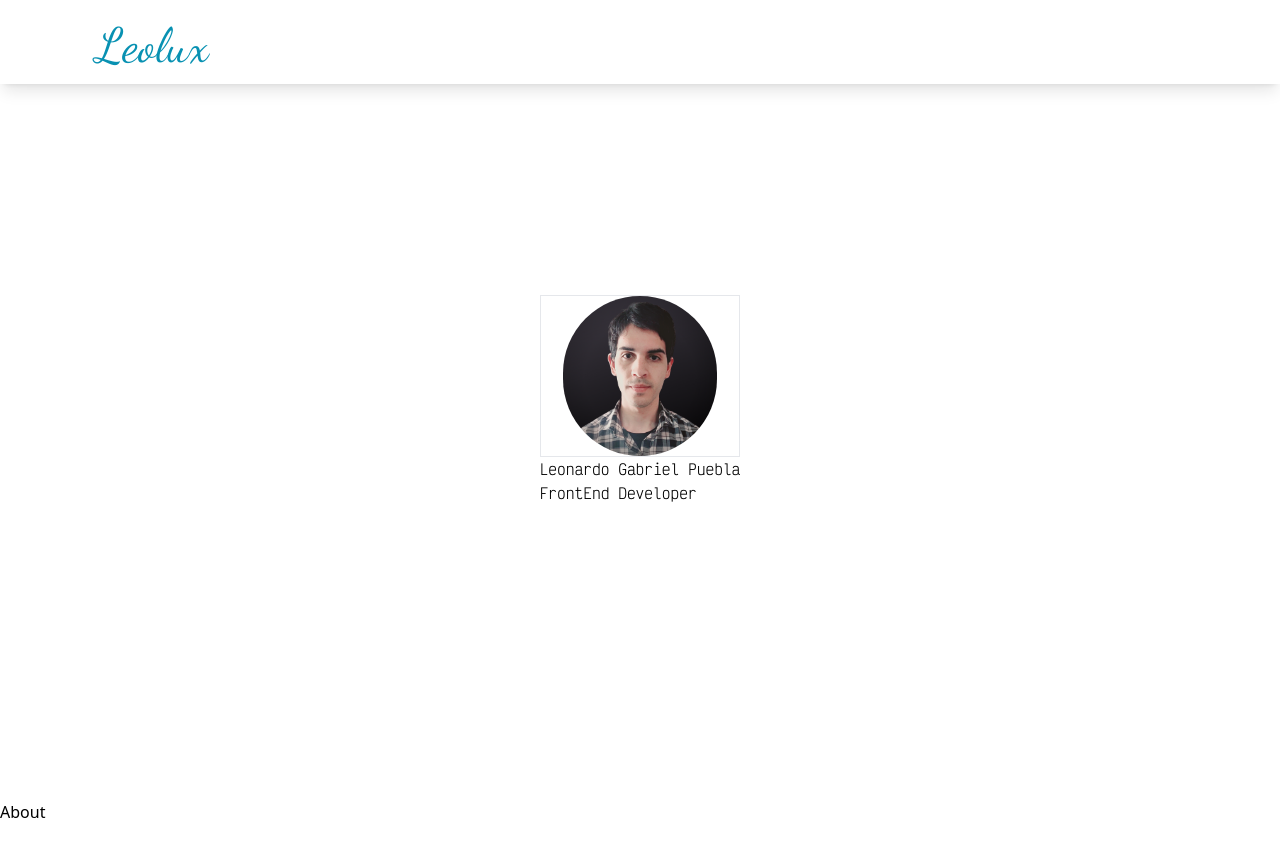
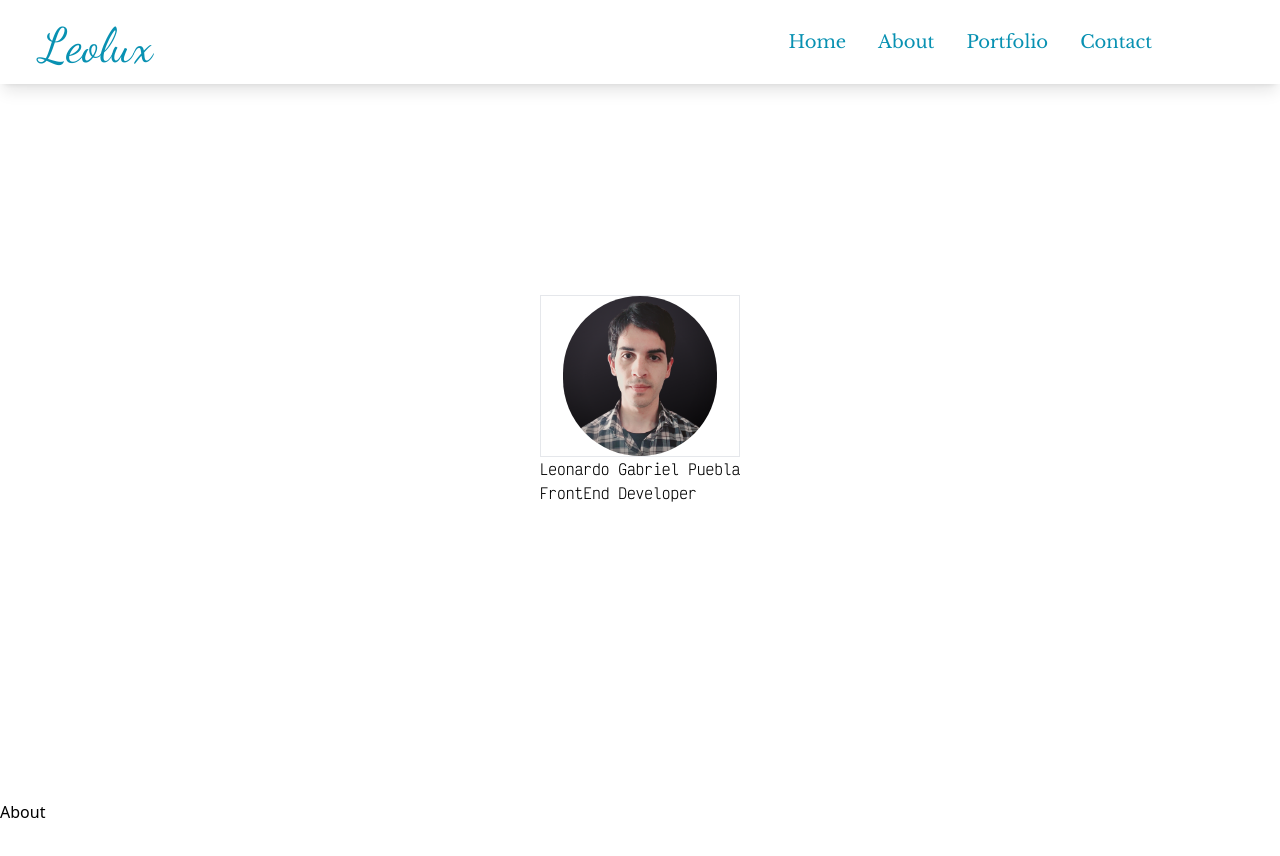
Before and after one commit to Leonardo-Robot-PostRock/miPortafolioWeb, a React (Vite) app: page / in a window 1280 px wide. Shown: the top 856 px of the page. Built offline with nearby package versions, Linux system fonts and the light colour scheme.

Commit message:
se agrega z index y margenes en apodo...

```diff
--- a/src/ui/components/Navbar.jsx
+++ b/src/ui/components/Navbar.jsx
@@ -7,15 +7,15 @@ export const Navbar = () => {
   const [isOpen, setIsOpen] = useState(false);
 
   return (
-    <nav className="flex min-w-280 w-screen items-center justify-between flex-wrap bg-white shadow-lg p-4 text-cyan-600 font-baskerville fixed">
-      <div className="flex items-center flex-shrink-0 lg:ml-20 mr-6 lg:mr-72">
-        <h2 className="w-100 h-10 font-dancingScript mr-2 text-5xl">Leolux</h2>
+    <nav className="flex min-w-280 w-screen items-center z-10 justify-between flex-wrap bg-white shadow-lg p-4 text-cyan-600 font-baskerville fixed">
+      <div className="flex items-center flex-shrink-0 lg:mr-72">
+        <h2 className="w-100 h-10 font-dancingScript mx-6  text-5xl">Leolux</h2>
       </div>
       {/* Menu Hamburger */}
       <MenuHamburger isOpen={isOpen} setIsOpen={setIsOpen} />
       <div
-        className={`w-full block flex-grow mt-10 lg:flex lg:items-center lg:justify-end lg:w-auto lg:mt-0 animate__animated animate__fadeInRight ${
-          isOpen ? 'block' : 'hidden'
+        className={`w-full block flex-grow lg:flex lg:items-center lg:justify-end lg:w-auto lg:mt-0 ${
+          isOpen ? 'block animate__animated animate__fadeInRight' : 'hidden'
         }`}>
         <div className="sm:text-sm md:text-lg lg:flex lg:flex-grow lg:justify-end lg:mr-20">
           <HashLink
```
